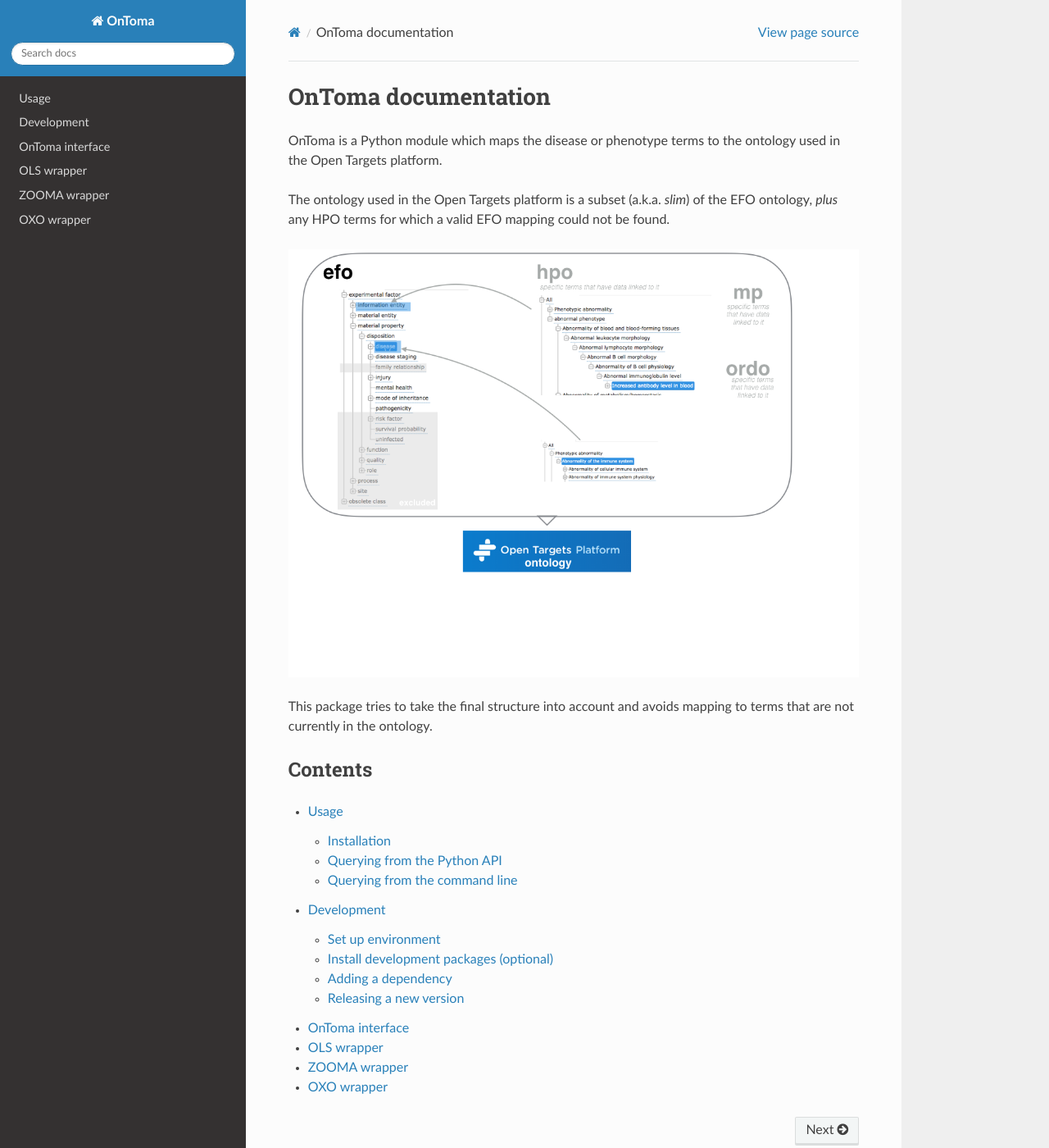
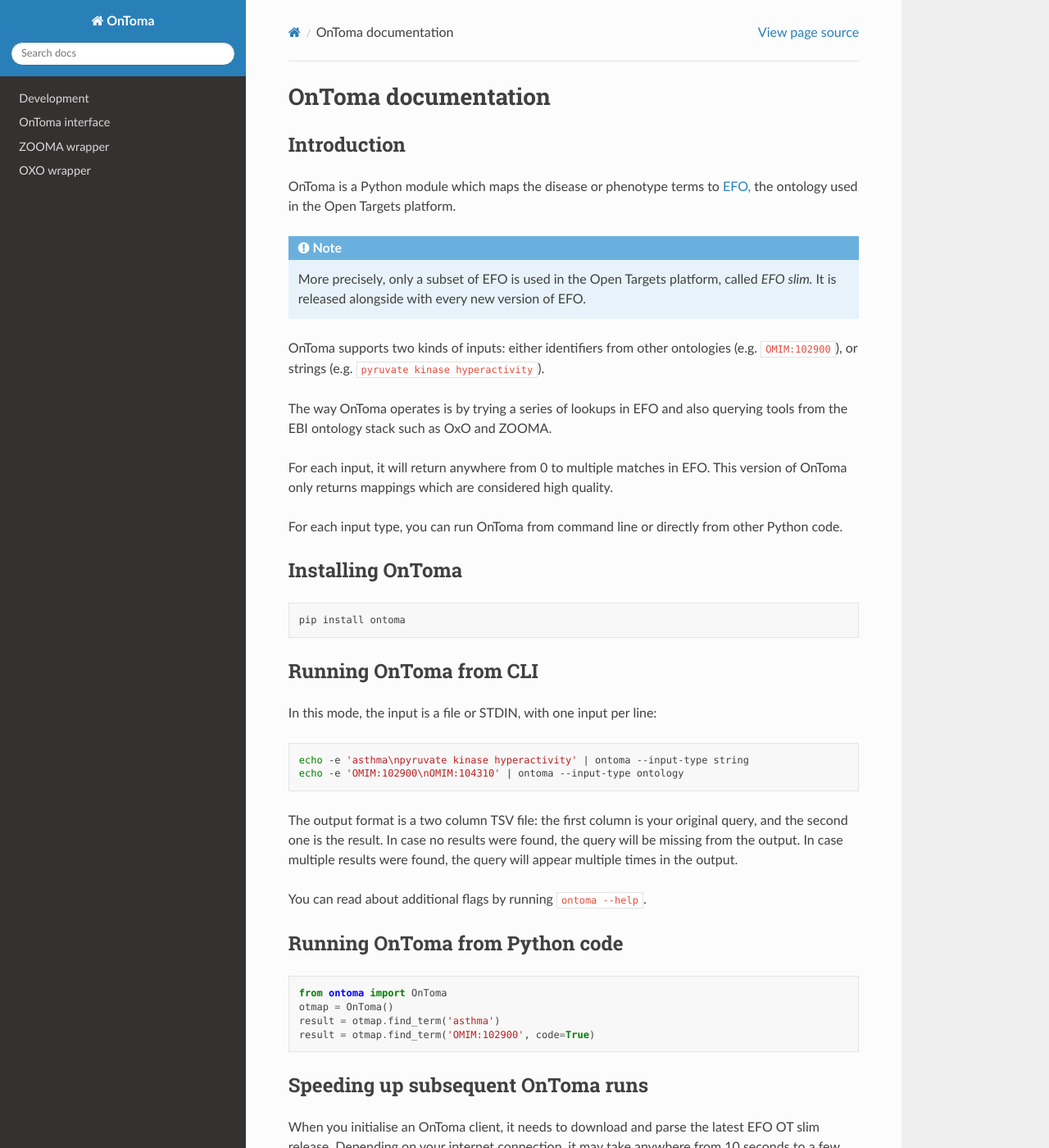
Before and after one commit to opentargets/OnToma, a Sphinx documentation site: the page built from docs/index.rst, in a window 1280 px wide and 1400 px high. Shown: the whole window at 82% size. Built offline with Sphinx 7.4.7 and the Read the Docs theme 2.0.0, drawn with Linux system fonts in a browser that asks for light colours; some of the changed text lies outside the part shown.

Commit message:
Update documentation

```diff
--- a/docs/index.rst
+++ b/docs/index.rst
@@ -1,12 +1,65 @@
 OnToma documentation
 ====================
-OnToma is a Python module which maps the disease or phenotype terms to the ontology used in the Open Targets platform.
 
-The ontology used in the Open Targets platform is a subset (a.k.a. *slim*) of the EFO ontology, *plus* any HPO terms for which a valid EFO mapping could not be found.
 
-.. image:: ot_ontology_diagram.png
 
-This package tries to take the final structure into account and avoids mapping to terms that are not currently in the ontology.
+Introduction
+------------
+OnToma is a Python module which maps the disease or phenotype terms to `EFO, <https://www.ebi.ac.uk/efo/>`_ the ontology used in the Open Targets platform.
+
+.. note::
+    More precisely, only a subset of EFO is used in the Open Targets platform, called *EFO slim.* It is released alongside with every new version of EFO.
+
+OnToma supports two kinds of inputs: either identifiers from other ontologies (e.g. ``OMIM:102900``), or strings (e.g. ``pyruvate kinase hyperactivity``).
+
+The way OnToma operates is by trying a series of lookups in EFO and also querying tools from the EBI ontology stack such as OxO and ZOOMA.
+
+For each input, it will return anywhere from 0 to multiple matches in EFO. This version of OnToma only returns mappings which are considered high quality.
+
+For each input type, you can run OnToma from command line or directly from other Python code.
+
+
+
+Installing OnToma
+-----------------
+.. code-block:: bash
+
+  pip install ontoma
+
+
+
+Running OnToma from CLI
+-----------------------
+In this mode, the input is a file or STDIN, with one input per line:
+
+.. code-block:: bash
+
+  echo -e 'asthma\npyruvate kinase hyperactivity' | ontoma --input-type string
+  echo -e 'OMIM:102900\nOMIM:104310' | ontoma --input-type ontology
+
+The output format is a two column TSV file: the first column is your original query, and the second one is the result. In case no results were found, the query will be missing from the output. In case multiple results were found, the query will appear multiple times in the output.
+
+You can read about additional flags by running ``ontoma --help``.
+
+
+
+Running OnToma from Python code
+-------------------------------
+
+.. code-block:: python
+
+  from ontoma import OnToma
+  otmap = OnToma()
+  result = otmap.find_term('asthma')
+  result = otmap.find_term('OMIM:102900', code=True)
+
+
+
+Speeding up subsequent OnToma runs
+----------------------------------
+When you initialise an OnToma client, it needs to download and parse the latest EFO OT slim release. Depending on your internet connection, it may take anywhere from 10 seconds to a few minutes.
+
+To speed up subsequent OnToma runs, you can specify a cache directory to avoid doing this every time. This can be supplied by a ``--cache-dir`` option in the CLI or by a ``cache_dir`` parameter in the Python interface.
 
 
 
@@ -15,9 +68,7 @@ Contents
 .. toctree::
    :maxdepth: 2
 
-   usage
    development
    ontoma
-   ols
    zooma
    oxo
--- a/docs/ols.rst
+++ /dev/null
@@ -1,6 +0,0 @@
-OLS wrapper
-================
-
-.. automodule:: ontoma.ols
-   :members:
-   :undoc-members:
```
Also changed, not shown: README.md (+1 -1 lines), docs/usage.rst (deleted, +0 -65 lines), docs/ot_ontology_diagram.png (deleted), 1 other file.
